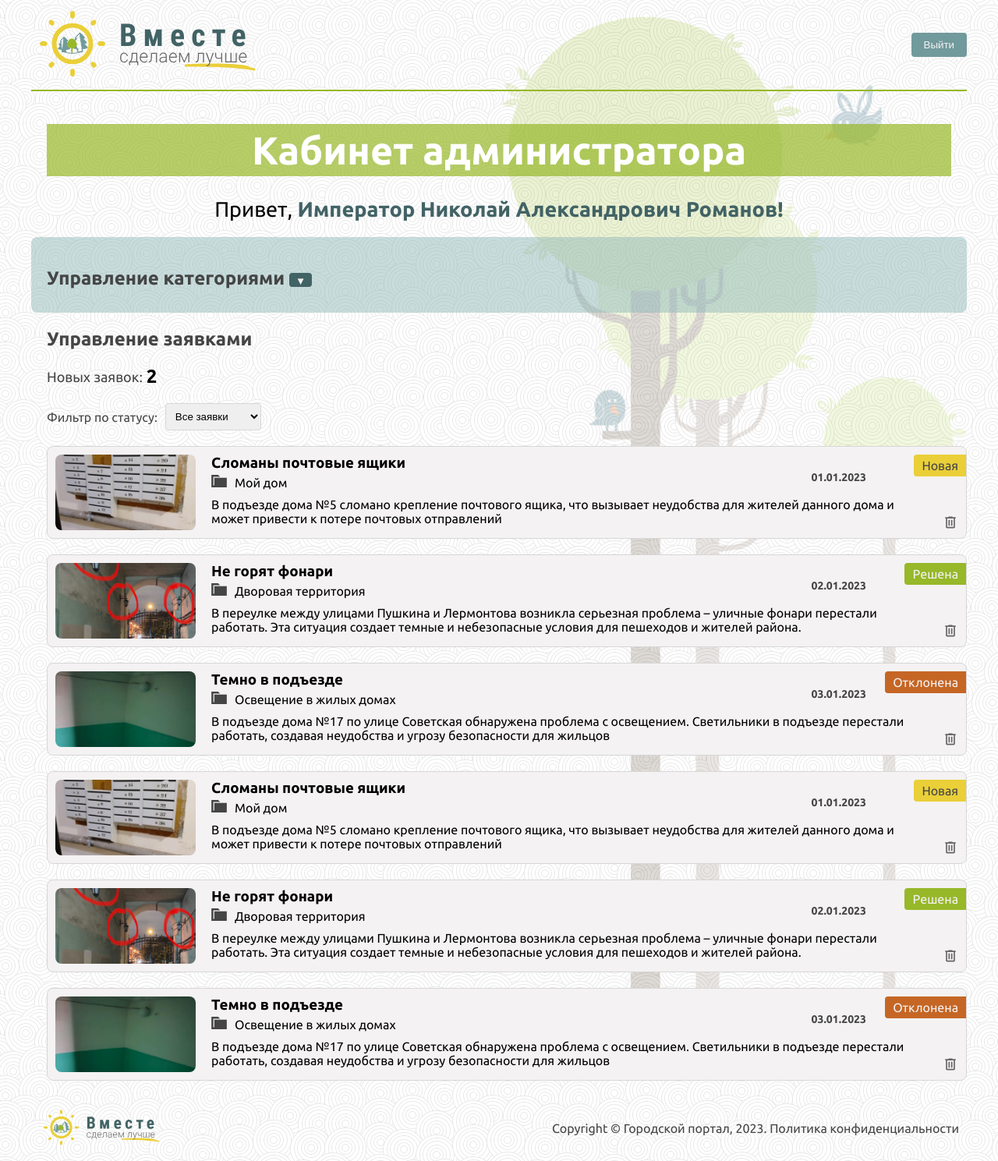
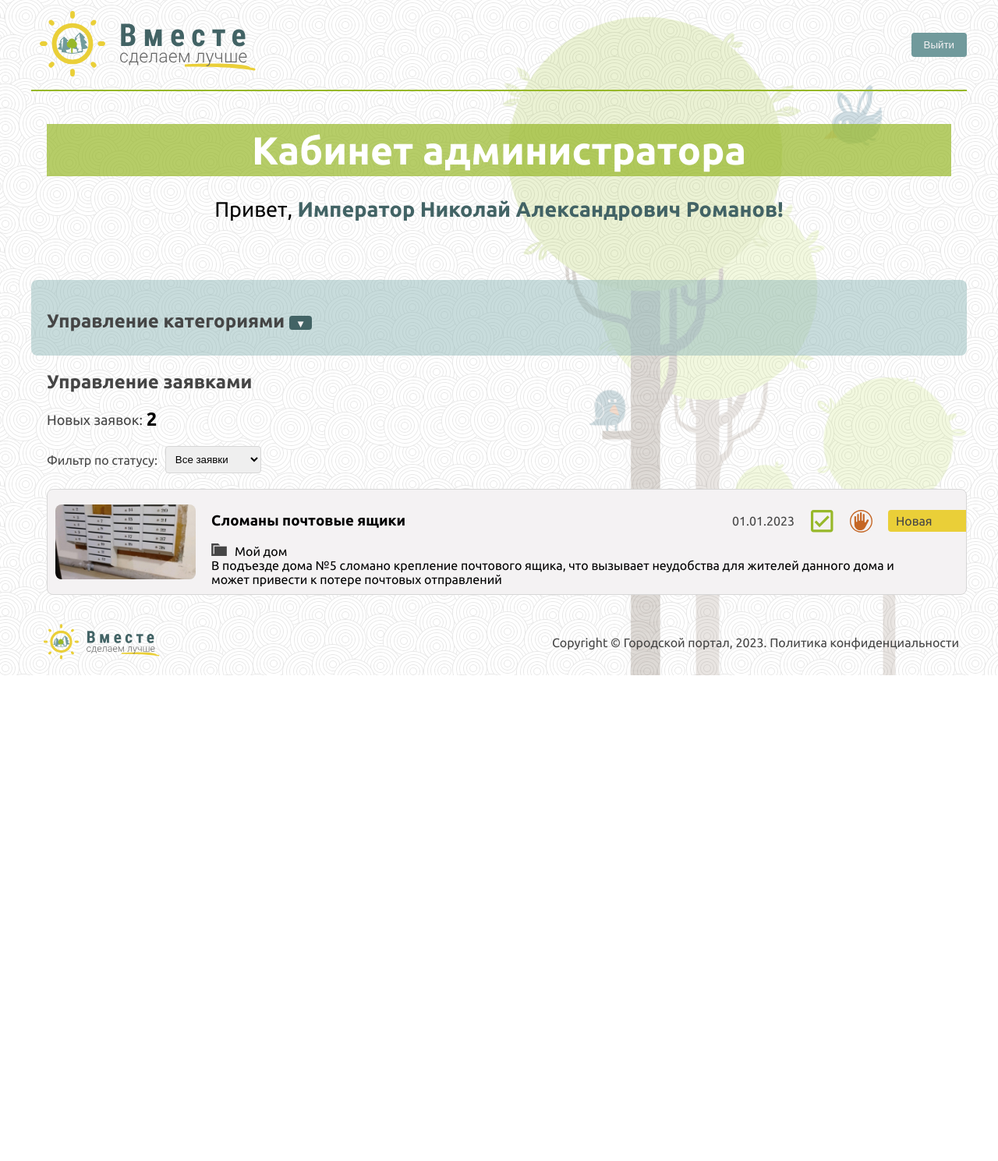
Before and after one commit to fox67rus/web, a PHP site: page /admin.html in a window 1280 px wide. Shown: the whole page at 78% size. After the commit the page ends 866 px from the top, so only its background shows below. Run offline with PHP 8.4, Linux system fonts and the light colour scheme.

Commit message:
оформление карточек

```diff
--- a/portal/admin.html
+++ b/portal/admin.html
@@ -60,6 +60,7 @@
     <!-- Раздел "Управление заявками" -->
     <section class="admin-requests-section">
         <h2>Управление заявками</h2>
+
         <!-- блок для счетчика новых заявок -->
         <div id="newRequestsCounter" class="new-requests-counter">
             <span class="counter-label">Новых заявок:</span>
@@ -75,91 +76,26 @@
                 <option value="rejected">Отклоненные</option>
             </select>
         </div>
+
         <div class="user-requests">
             <div class="user-request">
                 <img src="img/problems/problem1.jpg" alt="Фото проблемы 1">
                 <div class="request-info">
-                    <h3>Сломаны почтовые ящики</h3>
-                    <span class="status new">Новая</span>
-                    <div class="additional-info">
-                        <p class="lk_category">Мой дом</p>
+
+                    <div class="header-section">
+                        <h3>Сломаны почтовые ящики</h3>
                         <p class="lk_date">01.01.2023</p>
+                        <button class="ico-button resolved-button" data-id="1" title="Сменить статус на Решено"></button>
+                        <button class="ico-button rejected-button" data-id="1" title="Отклонить"></button>
+                        <span class="status new-status">Новая</span>
                     </div>
+
+                    <p class="lk_category">Мой дом</p>
                     <p>В подъезде дома №5 сломано крепление почтового ящика, что вызывает неудобства для жителей данного
                         дома и может привести к потере почтовых отправлений</p>
-                    <button class="delete-button" data-id="1" title="Удалить заявку"></button>
                 </div>
             </div>
-            <div class="user-request">
-                <img src="img/problems/problem2.jpg" alt="Фото проблемы 2">
-                <div class="request-info">
-                    <h3>Не горят фонари</h3>
-                    <div class="additional-info">
-                        <p class="lk_category">Дворовая территория</p>
-                        <p class="lk_date">02.01.2023</p>
-                    </div>
-                    <p>В переулке между улицами Пушкина и Лермонтова возникла серьезная проблема – уличные фонари
-                        перестали работать. Эта ситуация создает темные и небезопасные условия для пешеходов и жителей района.</p>
-                    <button class="delete-button" data-id="2" title="Удалить заявку"></button>
-                    <span class="status resolved">Решена</span>
-                </div>
-            </div>
-            <div class="user-request">
-                <img src="img/problems/problem3.jpg" alt="Фото проблемы 3">
-                <div class="request-info">
-                    <h3>Темно в подъезде</h3>
-                    <div class="additional-info">
-                        <p class="lk_category">Освещение в жилых домах</p>
-                        <p class="lk_date">03.01.2023</p>
-                    </div>
-                    <p>В подъезде дома №17 по улице Советская обнаружена проблема с освещением. Светильники в подъезде
-                        перестали работать, создавая неудобства и угрозу безопасности для жильцов</p>
-                    <button class="delete-button" data-id="3" title="Удалить заявку"></button>
-                    <span class="status rejected">Отклонена</span>
-                </div>
-            </div>
-            <div class="user-request">
-                <img src="img/problems/problem1.jpg" alt="Фото проблемы 1">
-                <div class="request-info">
-                    <h3>Сломаны почтовые ящики</h3>
-                    <span class="status new">Новая</span>
-                    <div class="additional-info">
-                        <p class="lk_category">Мой дом</p>
-                        <p class="lk_date">01.01.2023</p>
-                    </div>
-                    <p>В подъезде дома №5 сломано крепление почтового ящика, что вызывает неудобства для жителей данного
-                        дома и может привести к потере почтовых отправлений</p>
-                    <button class="delete-button" data-id="1" title="Удалить заявку"></button>
-                </div>
-            </div>
-            <div class="user-request">
-                <img src="img/problems/problem2.jpg" alt="Фото проблемы 2">
-                <div class="request-info">
-                    <h3>Не горят фонари</h3>
-                    <div class="additional-info">
-                        <p class="lk_category">Дворовая территория</p>
-                        <p class="lk_date">02.01.2023</p>
-                    </div>
-                    <p>В переулке между улицами Пушкина и Лермонтова возникла серьезная проблема – уличные фонари
-                        перестали работать. Эта ситуация создает темные и небезопасные условия для пешеходов и жителей района.</p>
-                    <button class="delete-button" data-id="2" title="Удалить заявку"></button>
-                    <span class="status resolved">Решена</span>
-                </div>
-            </div>
-            <div class="user-request">
-                <img src="img/problems/problem3.jpg" alt="Фото проблемы 3">
-                <div class="request-info">
-                    <h3>Темно в подъезде</h3>
-                    <div class="additional-info">
-                        <p class="lk_category">Освещение в жилых домах</p>
-                        <p class="lk_date">03.01.2023</p>
-                    </div>
-                    <p>В подъезде дома №17 по улице Советская обнаружена проблема с освещением. Светильники в подъезде
-                        перестали работать, создавая неудобства и угрозу безопасности для жильцов</p>
-                    <button class="delete-button" data-id="3" title="Удалить заявку"></button>
-                    <span class="status rejected">Отклонена</span>
-                </div>
-            </div>
+
         </div>
     </section>
 
--- a/portal/css/admin.css
+++ b/portal/css/admin.css
@@ -120,6 +120,15 @@
     color: var(--grey-super-light, #f4f2f3);
 }
 
+.resolved-button {
+    background: url('../img/resolved.svg') no-repeat center center;
+}
+
+.rejected-button {
+    background: url('../img/rejected.svg') no-repeat center center;
+}
+
+
 .scroll-top-button {
     display: none;
     position: fixed;
--- a/portal/css/styles.css
+++ b/portal/css/styles.css
@@ -1,7 +1,6 @@
 @import url('https://fonts.googleapis.com/css2?family=Ubuntu:ital,wght@0,300;0,400;0,500;0,700;1,300&display=swap');
 
 :root {
-    /*--with-texture: url("../img/background.jpg");*/
     --with-texture: url("../img/background.jpg"), repeat, rgba(255, 255, 255, 0.5);
     --green-with-texture: url("../img/background.jpg"), rgba(151, 184, 41, 0.8);
 
@@ -116,7 +115,7 @@ header {
 }
 
 .welcome-section p {
-    margin-bottom: 20px;
+    margin-bottom: 75px;
 }
 
 .problem-section {
@@ -468,7 +467,6 @@ footer {
 
 #problemTitle {
     height: 20px;
-
 }
 
 #reportProblemForm button[type="submit"] {
@@ -528,16 +526,15 @@ footer {
 
 /*****************/
 
-
 .user-request {
     display: flex;
+    align-items: center;
     margin: 20px 0;
     padding: 10px;
     min-width: 455px;
     border: 1px solid var(--grey-light);
     border-radius: 8px;
     background: var(--grey-super-light);
-    position: relative;
 }
 
 .user-request img {
@@ -546,28 +543,70 @@ footer {
     border-radius: 8px;
 }
 
-.user-requests h3 {
-    margin: 0;
-}
-
-.request-info > p {
-    margin: 0 55px 0 0;
-}
-
 .user-request .request-info {
     flex: 1;
 }
 
-.user-request .additional-info {
+.request-info {
+    flex-grow: 1;
+}
+
+.header-section {
     display: flex;
-    justify-content: space-between;
-    margin-bottom: 10px;
+    align-items: center;
+    flex-wrap: wrap;
 }
+
+.header-section h3 {
+    margin-right: auto; /* Заголовок занимает оставшееся пространство слева */
+}
+
+
+.user-requests .status {
+    padding: 5px 10px;
+    border-radius: 4px 0 0 4px;
+    margin-right: -10px;
+    margin-left: 20px;
+    width: 80px;
+}
+
+.user-request .lk_date {
+    color: var(--grey-super-dark);
+}
+
+.ico-button {
+    background-size: contain;
+    width: 30px; /* Ширина и высота кнопки */
+    height: 30px;
+    border: none;
+    cursor: pointer;
+    margin-left: 20px;
+}
+
+.delete-button {
+    background: url('../img/delete.svg') no-repeat center center;
+}
+
+.status.new-status {
+    background: var(--yellow-medium);
+    color: var(--grey-super-dark);
+}
+
+.status.resolved-status {
+    background: var(--green-medium);
+    color: var(--grey-super-light);
+}
+
+.status.rejected-status {
+    background: var(--red-medium);
+    color: var(--grey-super-light);
+}
+
 
 .lk_category {
     position: relative;
     padding-left: 30px; /* отступ слева для размещения иконки */
-    margin: 5px 0 0 0;
+    margin: 5px 0;
 }
 
 .lk_category::before {
@@ -583,47 +622,6 @@ footer {
     transform: translateY(-50%);
 }
 
-.user-request .lk_date {
-    position: absolute;
-    top: 10px;
-    right: 128px;
-    padding: 7px 0;
-    color: var(--grey-super-dark);
-    font-weight: bold;
-    font-size: 14px;
+.request-info > p {
+    margin: 0 55px 0 0;
 }
-
-.delete-button {
-    position: absolute;
-    bottom: 10px;
-    right: 10px;
-    background: url('../img/delete.svg') no-repeat center center;
-    background-size: contain;
-    width: 20px; /* Ширина и высота кнопки */
-    height: 20px;
-    border: none;
-    cursor: pointer;
-}
-
-.user-requests .status {
-    padding: 5px 10px;
-    border-radius: 4px 0 0 4px;
-    position: absolute;
-    top: 10px;
-    right: 0;
-}
-
-.status.new {
-    background: var(--yellow-medium);
-    color: var(--grey-super-dark);
-}
-
-.status.resolved {
-    background: var(--green-medium);
-    color: var(--grey-super-light);
-}
-
-.status.rejected {
-    background: var(--red-medium);
-    color: var(--grey-super-light);
-}
--- a/portal/js/user.js
+++ b/portal/js/user.js
@@ -24,15 +24,15 @@ $(document).ready(function () {
             if (selectedStatus === 'new') {
                 // Показать только новые заявки
                 $('.user-request').hide();
-                $('.status.new').closest('.user-request').show();
+                $('.status.new-status').closest('.user-request').show();
             } else if (selectedStatus === 'resolved') {
                 // Показать только решенные заявки
                 $('.user-request').hide();
-                $('.status.resolved').closest('.user-request').show();
+                $('.status.resolved-status').closest('.user-request').show();
             } else if (selectedStatus === 'rejected') {
                 // Показать только отклоненные заявки
                 $('.user-request').hide();
-                $('.status.rejected').closest('.user-request').show();
+                $('.status.rejected-status').closest('.user-request').show();
             } else {
                 // Показать все заявки
                 $('.user-request').show();
```
Also changed, not shown: portal/user.html (+18 -28 lines), portal/img/delete.svg, portal/img/rejected.svg (added), portal/img/resolved.svg (added).
